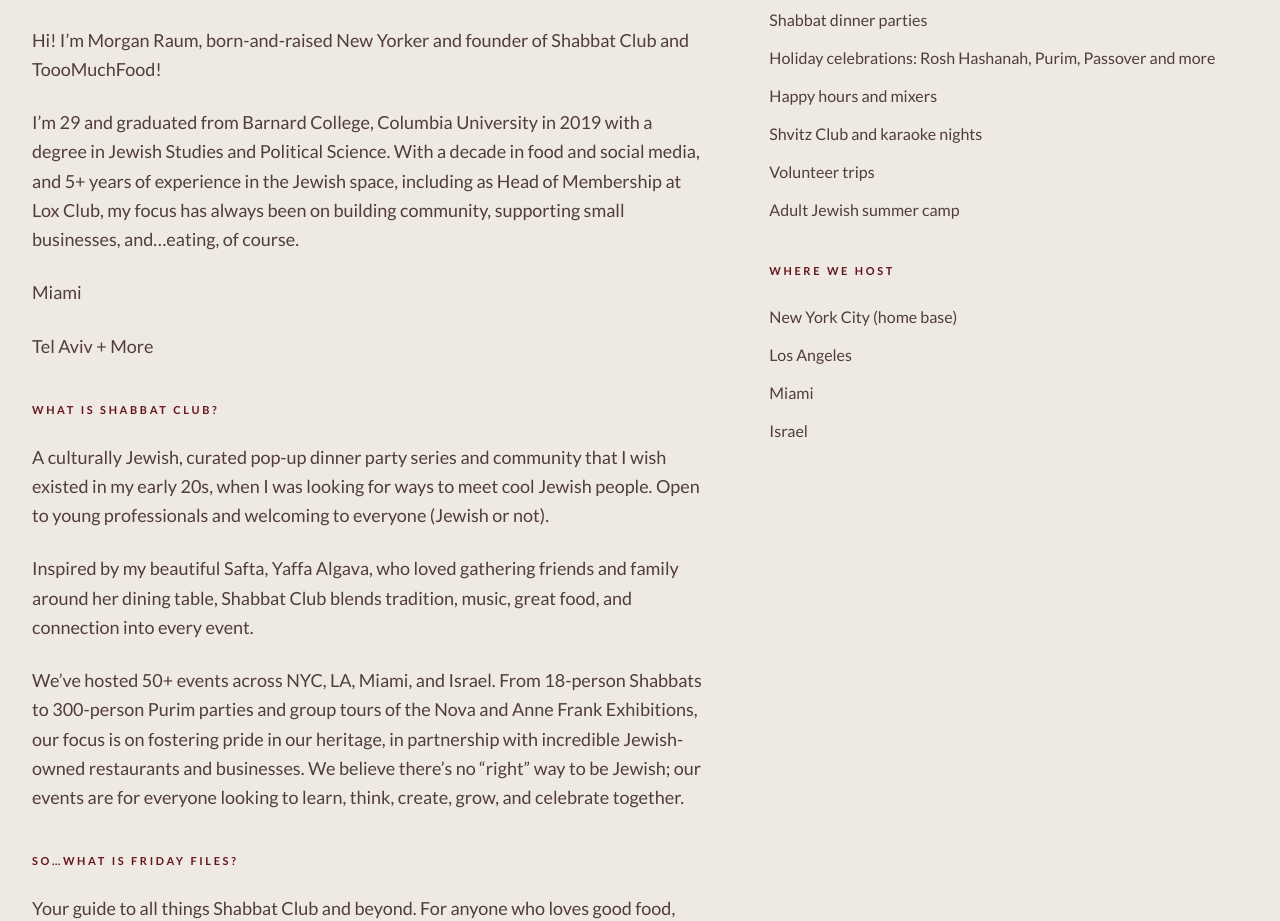
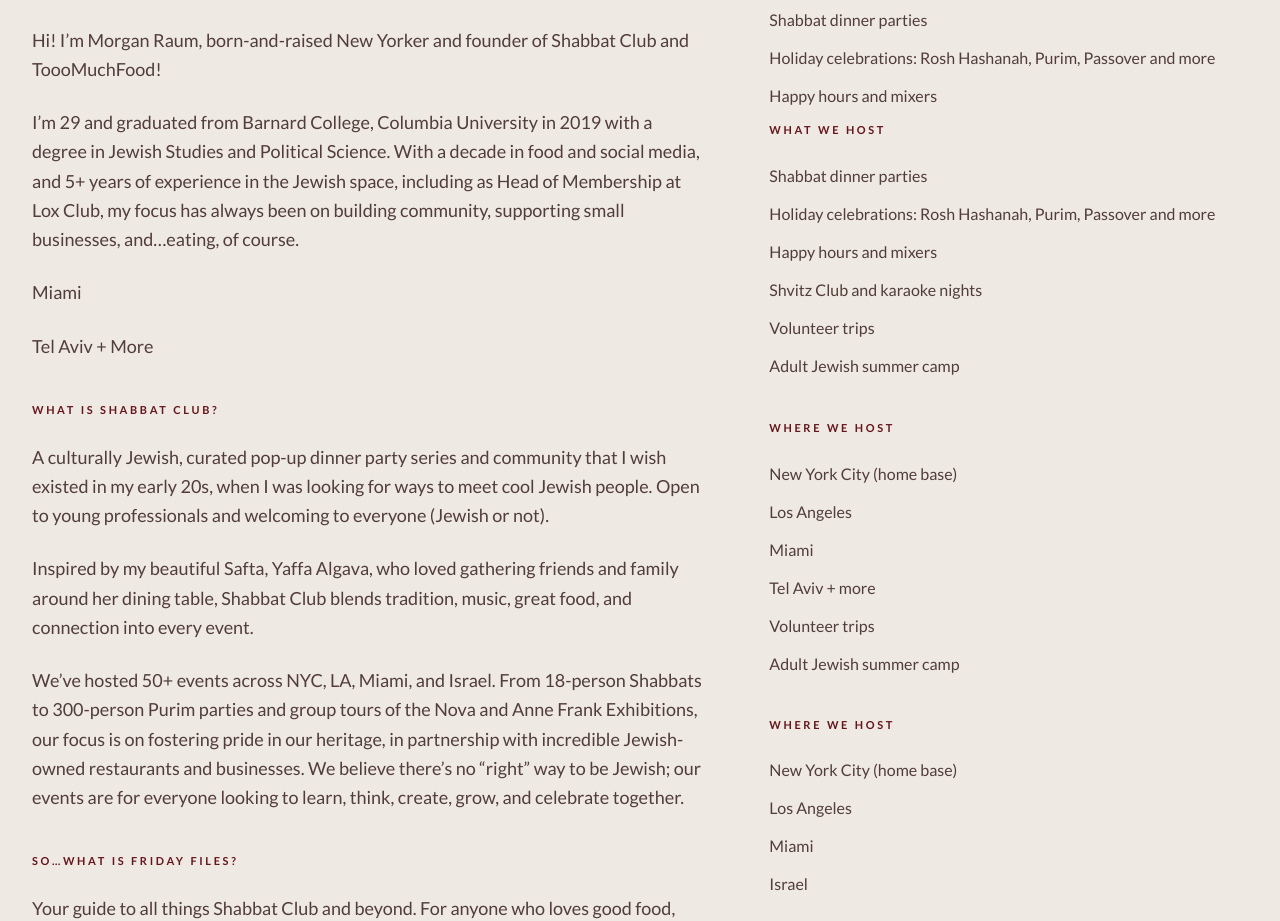
Before and after one commit to Tibly-ai/shabbat-club-009c, a plain HTML site: page about.html in a window 1280 px wide. Shown: the part 940-1861 px from the top of the page. Drawn offline with nearby package versions, Linux system fonts and the light colour scheme; a script that the page names is missing; a web font is replaced by a local one.

Commit message:
Update copy on /about via Tibly

```diff
--- a/about.html
+++ b/about.html
@@ -169,7 +169,23 @@
             <li>Shabbat dinner parties</li>
             <li>Holiday celebrations: Rosh Hashanah, Purim, Passover and more</li>
             <li>Happy hours and mixers</li>
+            <li><h3 class="font-body text-[11px] font-bold uppercase tracking-[0.24em] text-brand-700">What we host</h3>
+          <ul class="mt-6 space-y-3 font-body text-base leading-relaxed text-ink/80">
+            <li>Shabbat dinner parties</li>
+            <li>Holiday celebrations: Rosh Hashanah, Purim, Passover and more</li>
+            <li>Happy hours and mixers</li>
             <li>Shvitz Club and karaoke nights</li>
+            <li>Volunteer trips</li>
+            <li>Adult Jewish summer camp</li>
+          </ul>
+
+          <h3 class="mt-10 font-body text-[11px] font-bold uppercase tracking-[0.24em] text-brand-700">Where we host</h3>
+          <ul class="mt-6 space-y-3 font-body text-base leading-relaxed text-ink/80" spellcheck="false" style="user-select: text;">
+            <li>New York City (home base)</li>
+            <li>Los Angeles</li>
+            <li>Miami</li>
+            <li>Tel Aviv + more</li>
+          </ul></li>
             <li>Volunteer trips</li>
             <li>Adult Jewish summer camp</li>
           </ul>
```
